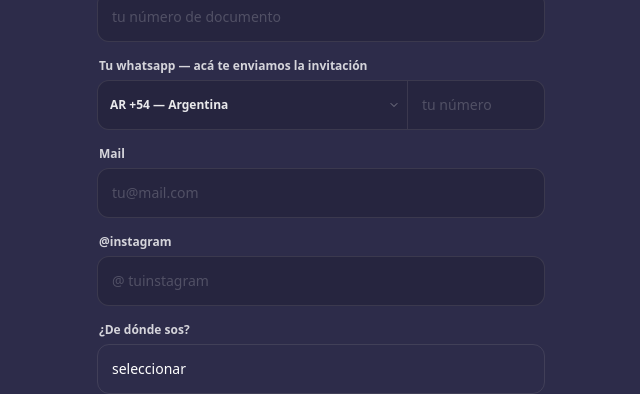
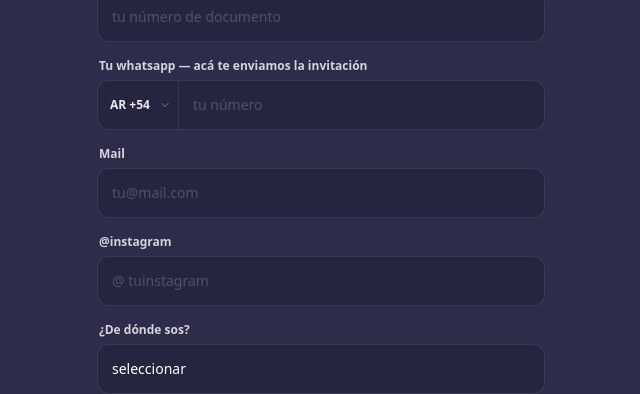
Before and after one commit to emilianogasco1999/QRFlow, a Next.js app: page / in a window 1280 px wide. Shown: the part 408-802 px from the top of the page, without its empty margins (319-959 px from the left). Built offline with nearby package versions, Linux system fonts and the light colour scheme.

Commit message:
feat: add user registration form, admin dashboard structure, and email notification API route

```diff
--- a/app/admin/page.tsx
+++ b/app/admin/page.tsx
@@ -519,7 +519,7 @@ export default function AdminDashboard() {
               <Lock size={20} />
             </div>
             <h1 className="text-xl font-bold tracking-tight text-center">
-              QRFlow Admin
+              Local Social Club Admin
             </h1>
             <p className="text-spotify-text-secondary text-xs text-center">
               Ingresá tus credenciales para acceder al panel.
--- a/app/api/admin/send-email/route.ts
+++ b/app/api/admin/send-email/route.ts
@@ -180,7 +180,7 @@ export async function POST(req: Request) {
           <div class="email-container">
             <div class="header">
               <h1>Te damos la bienvenida al club</h1>
-              <p class="subtitle">QRFLOW ACCESS CONTROL</p>
+              <p class="subtitle">LOCAL SOCIAL CLUB ACCESS CONTROL</p>
             </div>
             <div class="content">
               <p class="salutation">Hola @${user.fullName}</p>
@@ -210,7 +210,7 @@ export async function POST(req: Request) {
                 Este correo es automático. No responder este mail
               </div>
               <div class="brand">
-                QRFlow &copy; 2026
+                Local Social Club &copy; 2026
               </div>
             </div>
           </div>
@@ -248,7 +248,7 @@ export async function POST(req: Request) {
     // Enviar usando Resend (onboarding@resend.dev por defecto de test en Resend)
     const resend = new Resend(resendApiKey);
     await resend.emails.send({
-      from: "QRFlow <onboarding@resend.dev>",
+      from: "Local Social Club <onboarding@resend.dev>",
       to: [user.email],
       subject: "Tu invitación con código QR - Bienvenido al Club",
       html: emailHtml,
--- a/app/page.tsx
+++ b/app/page.tsx
@@ -1,6 +1,6 @@
 "use client";
 
-import React, { useState } from "react";
+import React, { useState, useRef, useEffect } from "react";
 import { motion, AnimatePresence } from "framer-motion";
 import { Loader2, Check, ChevronDown } from "lucide-react";
 import paises from "@/app/api/data/paises.json";
@@ -11,6 +11,19 @@ export default function UserForm() {
   const [apiError, setApiError] = useState("");
   const [qrToken, setQrToken] = useState("");
   const [dialCode, setDialCode] = useState("+54"); // AR por defecto
+  const [isDialOpen, setIsDialOpen] = useState(false);
+  const dialRef = useRef<HTMLDivElement>(null);
+
+  // Cierra el dropdown de código de país al hacer click fuera
+  useEffect(() => {
+    const handler = (e: MouseEvent) => {
+      if (dialRef.current && !dialRef.current.contains(e.target as Node)) {
+        setIsDialOpen(false);
+      }
+    };
+    document.addEventListener("mousedown", handler);
+    return () => document.removeEventListener("mousedown", handler);
+  }, []);
 
   const [formData, setFormData] = useState({
     fullName: "",
@@ -237,28 +250,53 @@ export default function UserForm() {
                   <label className="block text-white/80 text-xs font-semibold   mb-1.5 pl-0.5">
                     Tu whatsapp — acá te enviamos la invitación
                   </label>
-                  <div className="flex bg-black/15 rounded-xl border border-[#f2e5d7]/10 focus-within:border-[#f2e5d7]/20 overflow-hidden transition-colors">
-                    {/* Selector de país */}
-                    <div className="relative flex-shrink-0">
-                      <select
-                        value={dialCode}
-                        onChange={(e) => setDialCode(e.target.value)}
-                        className="h-full appearance-none text-white/90 text-xs font-bold pl-3 pr-7 py-3.5 border-r border-[#f2e5d7]/10 outline-none cursor-pointer hover:text-white transition-colors bg-transparent"
+                  <div className="flex bg-black/15 rounded-xl border border-[#f2e5d7]/10 focus-within:border-[#f2e5d7]/20 transition-colors">
+                    {/* Custom selector de país */}
+                    <div ref={dialRef} className="relative flex-shrink-0">
+                      {/* Trigger */}
+                      <button
+                        type="button"
+                        onClick={() => setIsDialOpen((o) => !o)}
+                        className="h-full flex items-center gap-1.5 pl-3 pr-7 py-3.5 border-r border-[#f2e5d7]/10 text-white/90 text-xs font-bold cursor-pointer hover:text-white transition-colors whitespace-nowrap"
                       >
-                        {paises.map((p) => (
-                          <option
-                            key={p.code}
-                            value={p.dial_code}
-                            style={{ background: "#1e1d38", color: "#fff" }}
-                          >
-                            {p.code} {p.dial_code} — {p.name}
-                          </option>
-                        ))}
-                      </select>
+                        {(() => {
+                          const p = paises.find(
+                            (p) => p.dial_code === dialCode,
+                          );
+                          return p ? `${p.code} ${p.dial_code}` : dialCode;
+                        })()}
+                      </button>
                       <ChevronDown
                         size={12}
-                        className="pointer-events-none absolute right-2 top-1/2 -translate-y-1/2 text-white/40"
+                        className={`pointer-events-none absolute right-2 top-1/2 -translate-y-1/2 text-white/40 transition-transform ${
+                          isDialOpen ? "rotate-180" : ""
+                        }`}
                       />
+                      {/* Dropdown list */}
+                      {isDialOpen && (
+                        <div
+                          className="absolute left-0 top-full mt-1 z-50 w-56 max-h-60 overflow-y-auto rounded-xl border border-[#f2e5d7]/10 shadow-2xl"
+                          style={{ background: "#1a1930" }}
+                        >
+                          {paises.map((p) => (
+                            <button
+                              key={p.code}
+                              type="button"
+                              onClick={() => {
+                                setDialCode(p.dial_code);
+                                setIsDialOpen(false);
+                              }}
+                              className={`w-full text-left px-3 py-2 text-xs transition-colors hover:bg-white/10 ${
+                                dialCode === p.dial_code
+                                  ? "text-white font-bold bg-white/5"
+                                  : "text-white/70"
+                              }`}
+                            >
+                              {p.code} {p.dial_code} — {p.name}
+                            </button>
+                          ))}
+                        </div>
+                      )}
                     </div>
                     <input
                       type="tel"
@@ -332,7 +370,7 @@ export default function UserForm() {
                       onChange={(e) =>
                         handleInputChange("location", e.target.value)
                       }
-                      className="w-full text-white border border-[#f2e5d7]/10 focus:border-[#f2e5d7]/20 rounded-xl p-3.5 outline-none text-sm appearance-none cursor-pointer transition-colors bg-transparent"
+                      className="w-full text-white border border-[#f2e5d7]/10 focus:border-[#f2e5d7]/20 rounded-xl p-3.5 outline-none text-sm appearance-none cursor-pointer transition-colors bg-black/15"
                       // style={{ background: "#1e1d38", color: "#fff" }}
                     >
                       <option
@@ -486,7 +524,7 @@ export default function UserForm() {
                       onChange={(e) =>
                         handleInputChange("referral", e.target.value)
                       }
-                      className="w-full text-white border border-[#f2e5d7]/10 focus:border-[#f2e5d7]/20 rounded-xl p-3.5 outline-none text-sm appearance-none cursor-pointer transition-colors bg-transparent"
+                      className="w-full text-white border border-[#f2e5d7]/10 focus:border-[#f2e5d7]/20 rounded-xl p-3.5 outline-none text-sm appearance-none cursor-pointer transition-colors bg-black/15"
                       // style={{ background: "#1e1d38", color: "#fff" }}
                     >
                       <option
```
